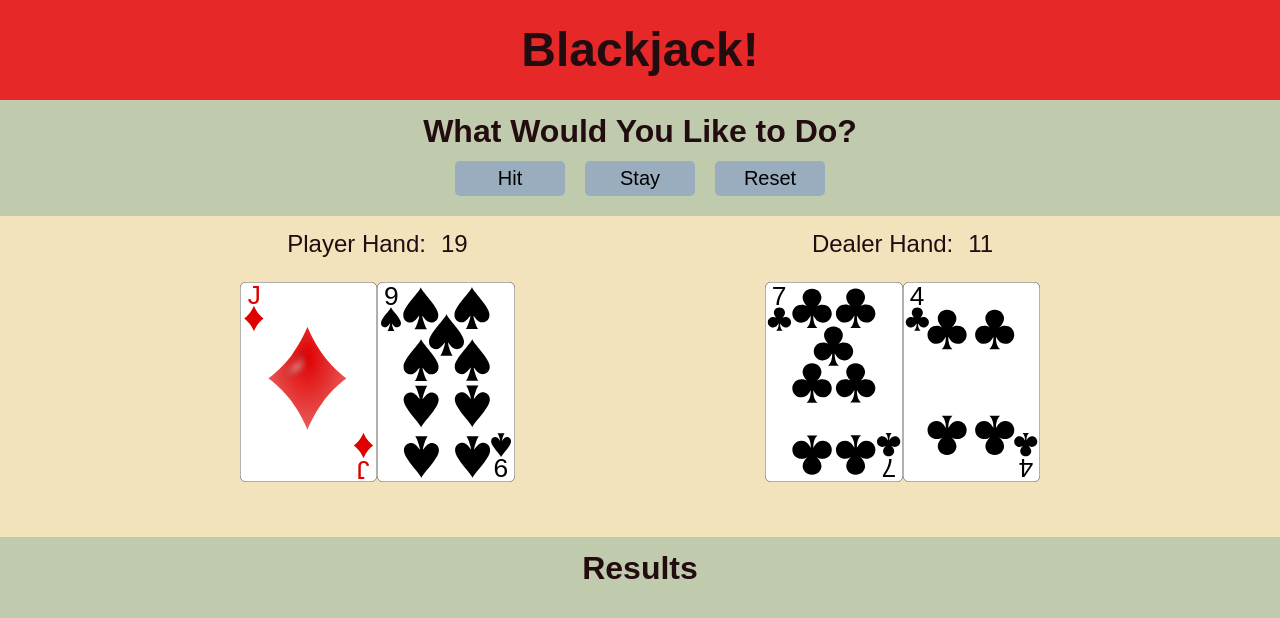
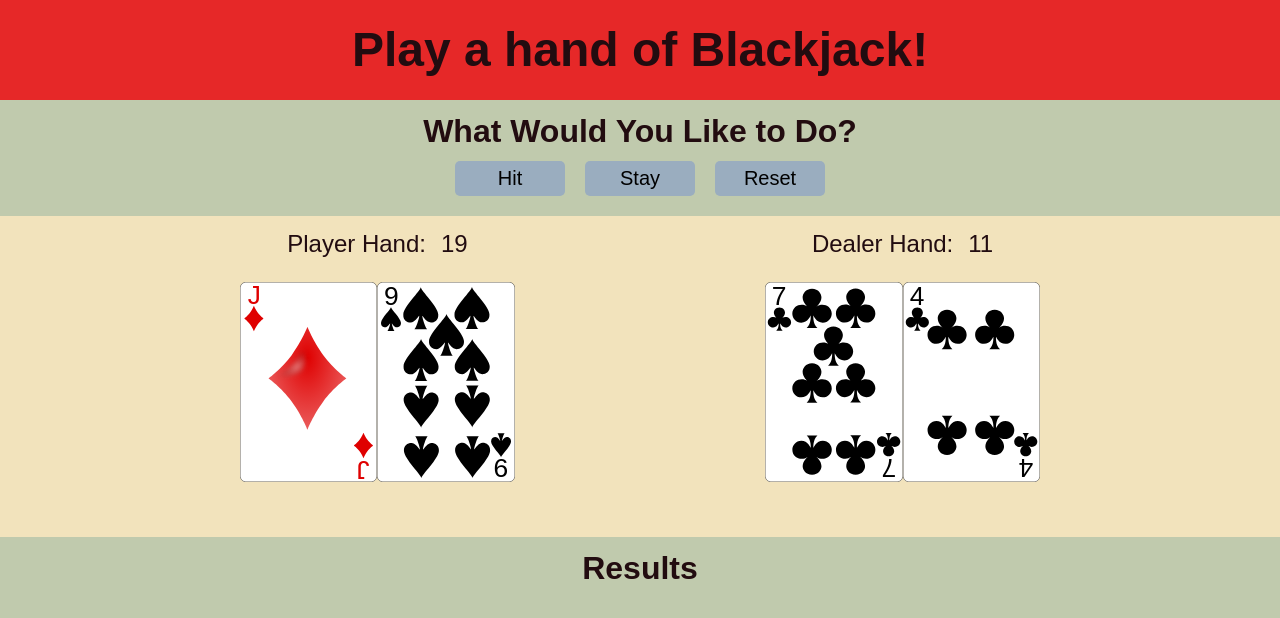
Before and after one commit to DylanAttal/blackjack, a website: page public/index.html in a window 1280 px wide. Drawn offline with Linux system fonts and the light colour scheme.

Commit message:
Cleaned up redundant code.

```diff
--- a/public/index.html
+++ b/public/index.html
@@ -10,7 +10,7 @@
 
 <body>
   <header>
-    <h1>Blackjack!</h1>
+    <h1>Play a hand of Blackjack!</h1>
   </header>
   <main>
     <section class="instructions-section">
--- a/public/screen.css
+++ b/public/screen.css
@@ -16,6 +16,14 @@ header {
   height: 50px;
   display: flex;
   justify-content: center;
+}
+
+h1 {
+  font-size: 1.9rem;
+}
+
+h2 {
+  font-size: 1.5rem;
 }
 
 .instructions-section {
@@ -132,7 +140,7 @@ img {
 }
 
 @media only screen and (min-width: 700px) {
-  h1 {
+  header h1 {
     font-size: 3rem;
   }
 
```
Also changed, not shown: public/main.js (+0 -10 lines).
